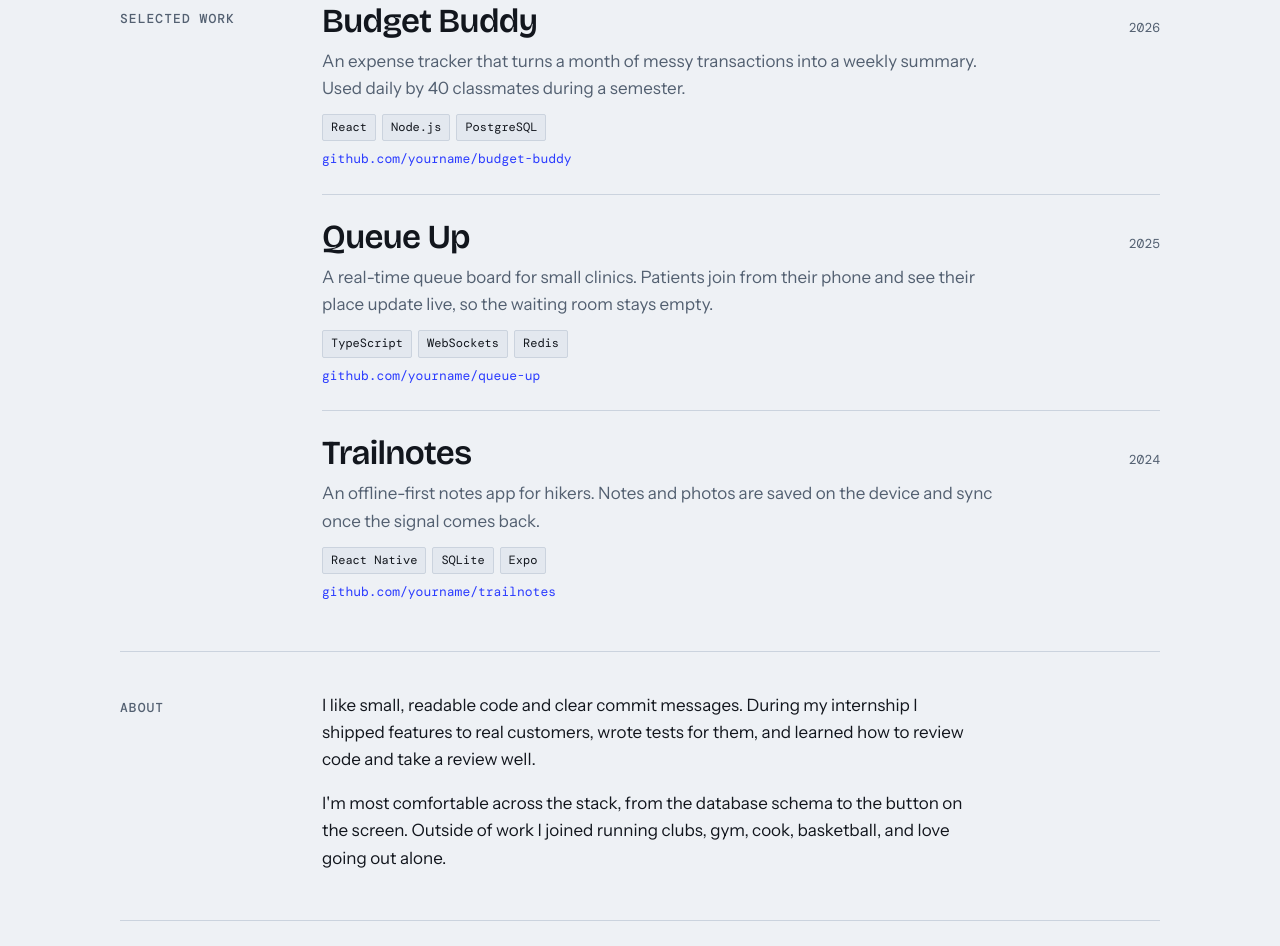
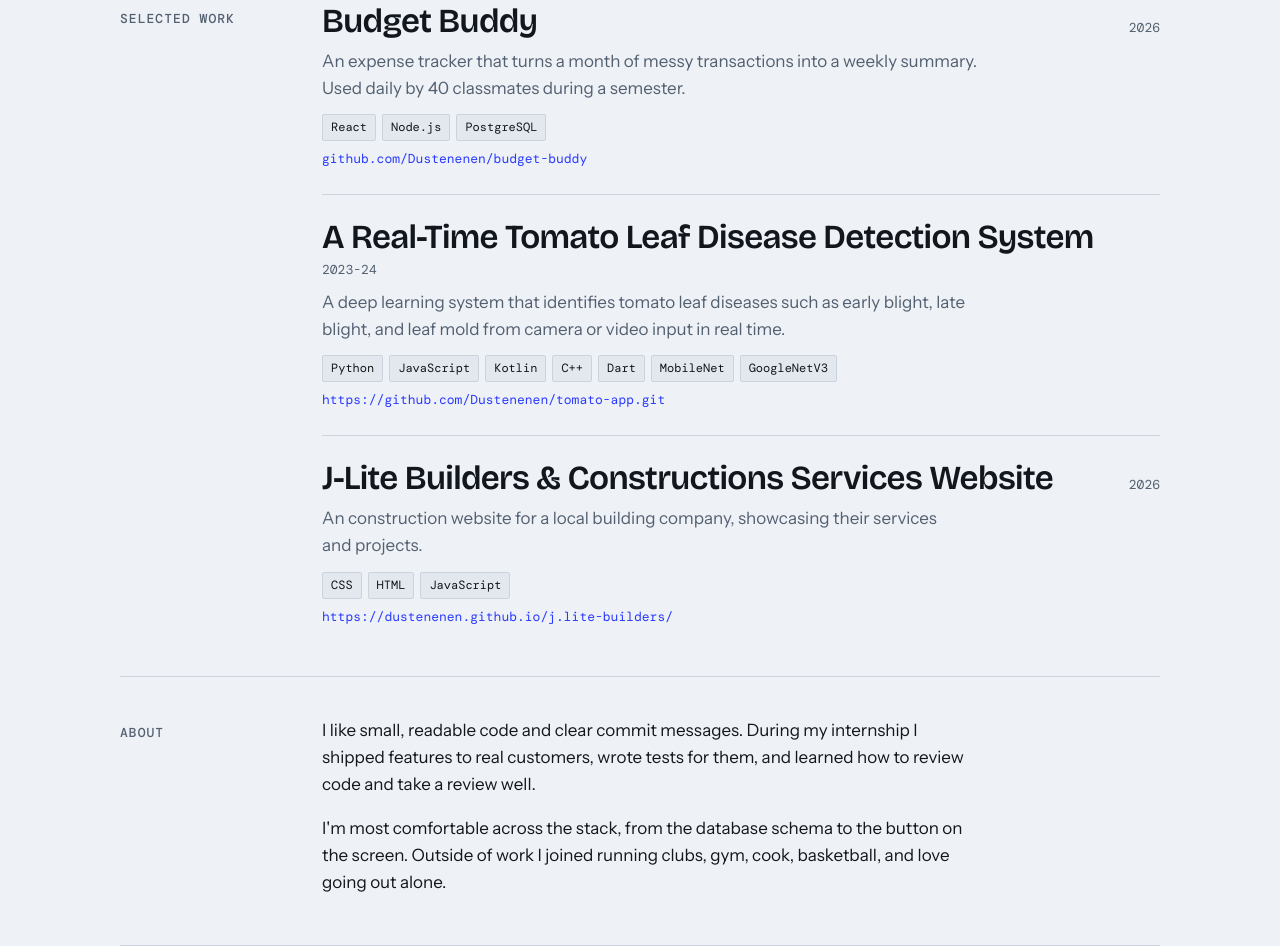
Before and after one commit to Dustin1112/Dustin-S.-Portfolio, a plain HTML site: page index.html in a window 1280 px wide. Shown: the part 778-1724 px from the top of the page. Drawn offline with nearby package versions, Linux system fonts and the light colour scheme.

Commit message:
few updates info
Updated project details and repository links in index.html.

```diff
--- a/index.html
+++ b/index.html
@@ -195,19 +195,19 @@ footer { border-top: 1px solid var(--line); padding-top: 20px; display: flex; fl
           <header><h3>Budget Buddy</h3><span class="year">2026</span></header>
           <p>An expense tracker that turns a month of messy transactions into a weekly summary. Used daily by 40 classmates during a semester.</p>
           <ul class="tags"><li>React</li><li>Node.js</li><li>PostgreSQL</li></ul>
-          <span class="repo">github.com/yourname/budget-buddy</span>
+          <span class="repo">github.com/Dustenenen/budget-buddy</span>
         </li>
         <li class="proj">
-          <header><h3>Queue Up</h3><span class="year">2025</span></header>
-          <p>A real-time queue board for small clinics. Patients join from their phone and see their place update live, so the waiting room stays empty.</p>
-          <ul class="tags"><li>TypeScript</li><li>WebSockets</li><li>Redis</li></ul>
-          <span class="repo">github.com/yourname/queue-up</span>
+          <header><h3>A Real-Time Tomato Leaf Disease Detection System</h3><span class="year">2023-24</span></header>
+          <p>A deep learning system that identifies tomato leaf diseases such as early blight, late blight, and leaf mold from camera or video input in real time.</p>
+          <ul class="tags"><li>Python</li><li>JavaScript</li><li>Kotlin</li><li>C++</li><li>Dart</li><li>MobileNet</li><li>GoogleNetV3</li></ul>
+          <span class="repo">https://github.com/Dustenenen/tomato-app.git</span>
         </li>
         <li class="proj">
-          <header><h3>Trailnotes</h3><span class="year">2024</span></header>
-          <p>An offline-first notes app for hikers. Notes and photos are saved on the device and sync once the signal comes back.</p>
-          <ul class="tags"><li>React Native</li><li>SQLite</li><li>Expo</li></ul>
-          <span class="repo">github.com/yourname/trailnotes</span>
+          <header><h3>J-Lite Builders & Constructions Services Website</h3><span class="year">2026</span></header>
+          <p>An construction website for a local building company, showcasing their services and projects.</p>
+          <ul class="tags"><li>CSS</li><li>HTML</li><li>JavaScript</li></ul>
+          <span class="repo">https://dustenenen.github.io/j.lite-builders/</span>
         </li>
       </ul>
     </div>
```
